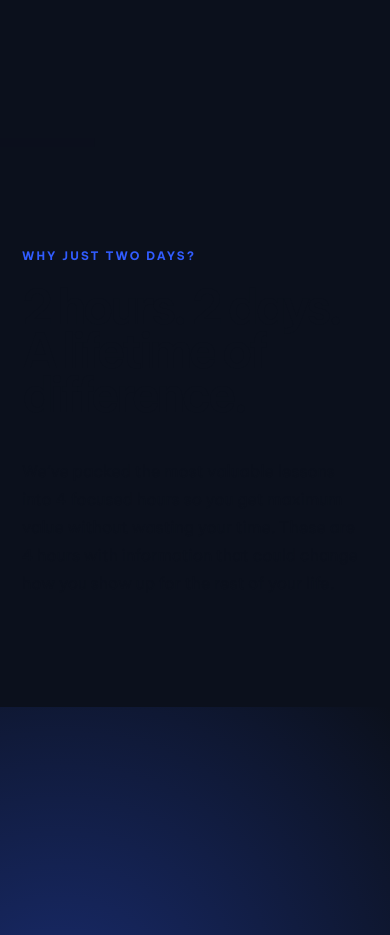
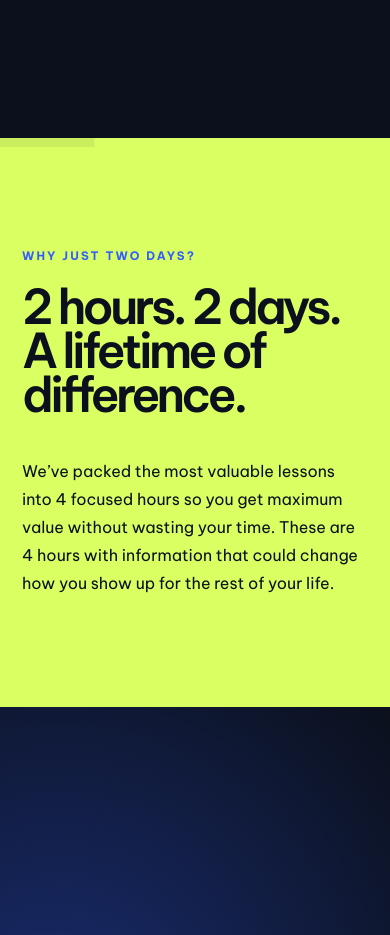
Before and after one commit to chiazaokoli/kfsd-website, a Next.js app: page / in a window 390 px wide. Shown: the part 10020-10955 px from the top of the page. Built offline with nearby package versions, Linux system fonts and the light colour scheme.

Commit message:
Keep mobile organiser and two-day sections on readable backgrounds

```diff
--- a/app/globals.css
+++ b/app/globals.css
@@ -376,8 +376,8 @@ img { display: block; }
   .speaker-placeholder-grid { grid-template-columns: 1fr 1fr; margin-inline: -22px; }
   .organiser-section { grid-template-columns: 1fr; }
   .organiser-image { min-height: 520px; }
-  .organiser-copy { padding: 90px 22px; }
-  .two-days-section { grid-template-columns: 1fr; gap: 40px; padding: 110px 22px; }
+  .organiser-copy { padding: 90px 22px; background: var(--blue); }
+  .two-days-section { grid-template-columns: 1fr; gap: 40px; padding: 110px 22px; background: var(--lime); }
   .registration-section { grid-template-columns: 1fr; }
   .faq-section-new { grid-template-columns: 1fr; }
   .footer-lead { grid-template-columns: 1fr; }
```
